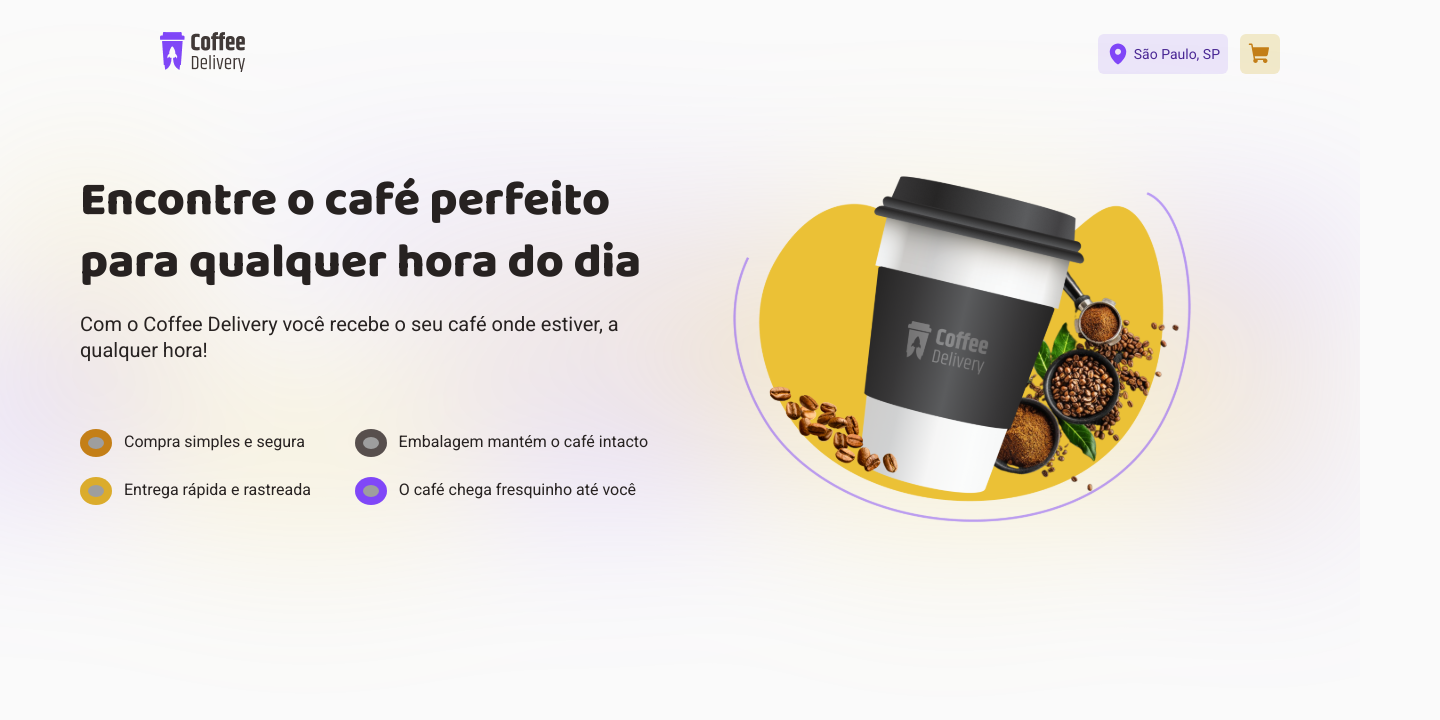
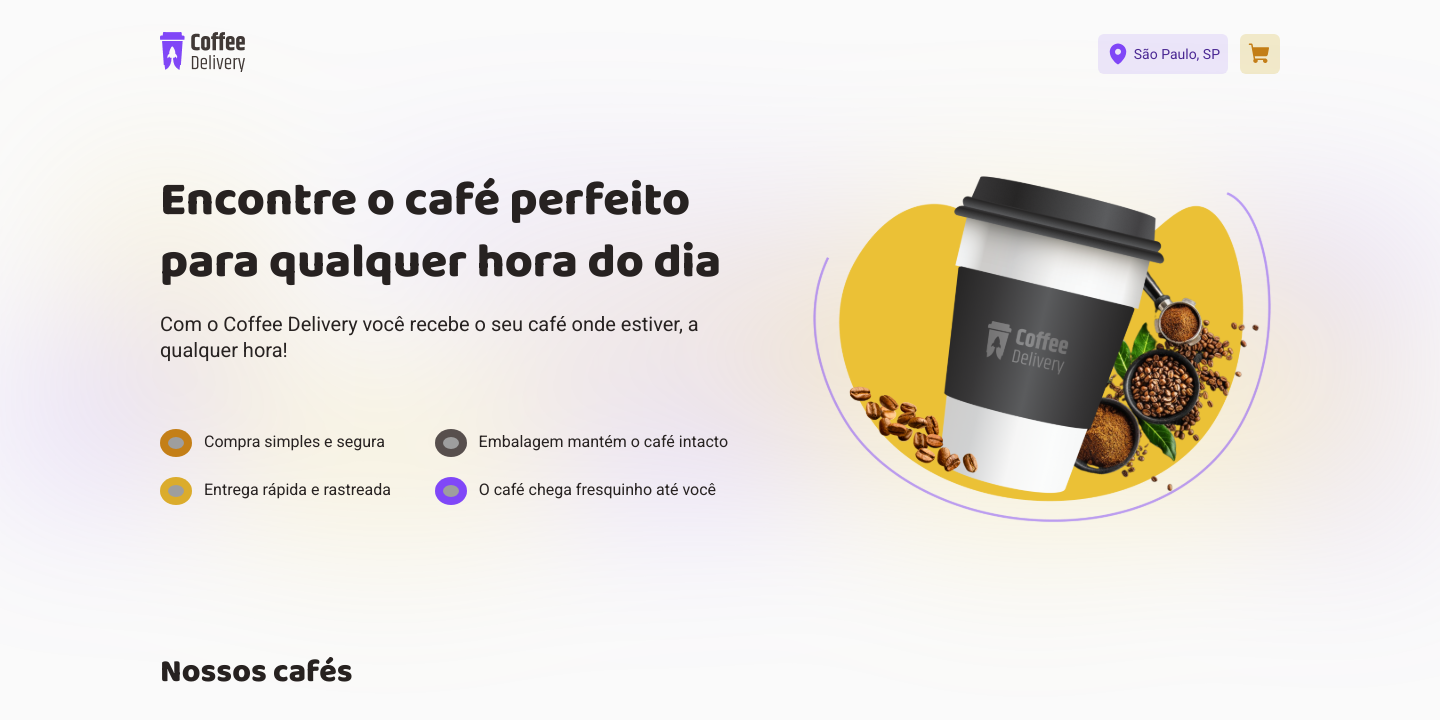
Before and after one commit to hnascx/reactjs-coffeedelivery, a React (Vite) app: page / in a window 1280 px wide. Shown: the top 720 px of the page, 1440 px wide, since content can reach past the window. Built offline with nearby package versions, Linux system fonts and the light colour scheme; grey boxes are pictures that could not be loaded.

Commit message:
(9) Working at Products list at Products component

```diff
--- /dev/null
+++ b/src/pages/Home/Banner/index.tsx
@@ -0,0 +1,75 @@
+import {
+  boxIconBanner,
+  coffeeDeliveryBannerImage,
+  coffeeIconBanner,
+  shoppingCartIconBanner,
+  timerIconBanner,
+} from '../../../assets'
+import {
+  BannerContainerBackground,
+  BannerContainerElements,
+  BannerContainerTexts,
+  BannerContainerTitle,
+  BannerContainerSubtitle,
+  BannerContainerImage,
+} from './styles'
+
+export function Banner() {
+  return (
+    <>
+      <BannerContainerBackground />
+      <BannerContainerElements>
+        <BannerContainerTexts>
+          <BannerContainerTitle>
+            <h1>Encontre o café perfeito para qualquer hora do dia</h1>
+            <p>
+              Com o Coffee Delivery você recebe o seu café onde estiver, a
+              qualquer hora!
+            </p>
+          </BannerContainerTitle>
+          <BannerContainerSubtitle>
+            <div>
+              <img
+                src={shoppingCartIconBanner}
+                width={32}
+                style={{ backgroundColor: `#C47F17` }}
+                alt=""
+              />
+              <span>Compra simples e segura</span>
+            </div>
+            <div>
+              <img
+                src={boxIconBanner}
+                width={32}
+                style={{ backgroundColor: `#574F4D` }}
+                alt=""
+              />
+              <span>Embalagem mantém o café intacto</span>
+            </div>
+            <div>
+              <img
+                src={timerIconBanner}
+                width={32}
+                style={{ backgroundColor: `#DBAC2C` }}
+                alt=""
+              />
+              <span>Entrega rápida e rastreada</span>
+            </div>
+            <div>
+              <img
+                src={coffeeIconBanner}
+                width={32}
+                style={{ backgroundColor: `#8047F8` }}
+                alt=""
+              />
+              <span>O café chega fresquinho até você</span>
+            </div>
+          </BannerContainerSubtitle>
+        </BannerContainerTexts>
+        <BannerContainerImage>
+          <img src={coffeeDeliveryBannerImage} alt="" />
+        </BannerContainerImage>
+      </BannerContainerElements>
+    </>
+  )
+}
--- /dev/null
+++ b/src/pages/Home/Banner/styles.ts
@@ -0,0 +1,94 @@
+import { styled } from 'styled-components'
+import backgroundBanner from '../../../assets/background-banner.svg'
+
+export const BannerContainerBackground = styled.div`
+  position: absolute;
+
+  width: 90rem;
+  height: 34rem;
+
+  background-image: url(${backgroundBanner});
+  filter: blur(80px);
+`
+
+export const BannerContainerElements = styled.div`
+  position: relative;
+  width: 90rem;
+  height: 34rem;
+  padding: 5.875rem 0 6.75rem;
+
+  display: flex;
+  align-items: flex-start;
+  justify-content: center;
+`
+
+export const BannerContainerTexts = styled.main`
+  width: 36.75rem;
+`
+
+export const BannerContainerTitle = styled.section`
+  h1 {
+    font-family: 'Baloo 2', sans-serif;
+    font-size: 3rem;
+    line-height: 1.3;
+    font-weight: 800;
+    margin-bottom: 1rem;
+  }
+
+  p {
+    font-family: 'Roboto', sans-serif;
+    font-size: 1.25rem;
+    line-height: 1.3;
+    font-weight: 400;
+  }
+`
+
+export const BannerContainerSubtitle = styled.section`
+  display: flex;
+  flex-wrap: wrap;
+  justify-content: space-between;
+
+  max-width: 35.5rem;
+
+  padding: 4.125rem 0;
+
+  gap: 1.25rem;
+
+  div {
+    display: flex;
+    align-items: center;
+
+    gap: 0.75rem;
+
+    &:last-child {
+      margin-right: 0.75rem;
+    }
+
+    img {
+      display: flex;
+      align-items: center;
+      justify-content: center;
+
+      padding: 0.5rem;
+
+      border-radius: 50%;
+    }
+
+    span {
+      align-items: center;
+
+      font-family: 'Roboto', sans-serif;
+      font-size: 1rem;
+      line-height: 1.3;
+      font-weight: 400;
+    }
+  }
+`
+
+export const BannerContainerImage = styled.div`
+  width: 33.25rem;
+
+  display: flex;
+  align-items: center;
+  justify-content: flex-end;
+`
--- /dev/null
+++ b/src/pages/Home/Products/index.tsx
@@ -0,0 +1,9 @@
+import { ProductsContainer, ProductsTitle } from './styles'
+
+export function Products() {
+  return (
+    <ProductsContainer>
+      <ProductsTitle>Nossos cafés</ProductsTitle>
+    </ProductsContainer>
+  )
+}
--- /dev/null
+++ b/src/pages/Home/Products/styles.ts
@@ -0,0 +1,14 @@
+import { styled } from 'styled-components'
+
+export const ProductsContainer = styled.div`
+  padding: 0 10rem;
+`
+
+export const ProductsTitle = styled.h2`
+  font-family: 'Baloo 2', sans-serif;
+  font-size: 2rem;
+  font-weight: 800;
+  line-height: 1.3;
+
+  margin: 2rem 0 3.375rem;
+`
--- a/src/pages/Home/index.tsx
+++ b/src/pages/Home/index.tsx
@@ -1,76 +1,12 @@
-import {
-  boxIconBanner,
-  coffeeDeliveryBannerImage,
-  coffeeIconBanner,
-  shoppingCartIconBanner,
-  timerIconBanner,
-} from '../../assets'
-import {
-  BannerContainerBackground,
-  BannerContainer,
-  BannerContainerElements,
-  BannerContainerTexts,
-  BannerContainerTitle,
-  BannerContainerSubtitle,
-  BannerContainerImage,
-} from './styles'
+import { Banner } from './Banner'
+import { Products } from './Products'
+import { HomeContainer } from './styles'
 
 export function Home() {
   return (
-    <BannerContainer>
-      <BannerContainerBackground />
-      <BannerContainerElements>
-        <BannerContainerTexts>
-          <BannerContainerTitle>
-            <h1>Encontre o café perfeito para qualquer hora do dia</h1>
-            <p>
-              Com o Coffee Delivery você recebe o seu café onde estiver, a
-              qualquer hora!
-            </p>
-          </BannerContainerTitle>
-          <BannerContainerSubtitle>
-            <div>
-              <img
-                src={shoppingCartIconBanner}
-                width={32}
-                style={{ backgroundColor: `#C47F17` }}
-                alt=""
-              />
-              <span>Compra simples e segura</span>
-            </div>
-            <div>
-              <img
-                src={boxIconBanner}
-                width={32}
-                style={{ backgroundColor: `#574F4D` }}
-                alt=""
-              />
-              <span>Embalagem mantém o café intacto</span>
-            </div>
-            <div>
-              <img
-                src={timerIconBanner}
-                width={32}
-                style={{ backgroundColor: `#DBAC2C` }}
-                alt=""
-              />
-              <span>Entrega rápida e rastreada</span>
-            </div>
-            <div>
-              <img
-                src={coffeeIconBanner}
-                width={32}
-                style={{ backgroundColor: `#8047F8` }}
-                alt=""
-              />
-              <span>O café chega fresquinho até você</span>
-            </div>
-          </BannerContainerSubtitle>
-        </BannerContainerTexts>
-        <BannerContainerImage>
-          <img src={coffeeDeliveryBannerImage} alt="" />
-        </BannerContainerImage>
-      </BannerContainerElements>
-    </BannerContainer>
+    <HomeContainer>
+      <Banner />
+      <Products />
+    </HomeContainer>
   )
 }
--- a/src/pages/Home/styles.ts
+++ b/src/pages/Home/styles.ts
@@ -1,102 +1,9 @@
 import { styled } from 'styled-components'
-import backgroundBanner from '../../assets/background-banner.svg'
 
-export const BannerContainer = styled.section`
-  display: flex;
-  align-items: center;
+export const HomeContainer = styled.div`
+  flex: 1;
+  align-items: flex-start;
   justify-content: center;
 
   max-width: 90rem;
 `
-
-export const BannerContainerBackground = styled.div`
-  position: absolute;
-
-  width: 90rem;
-  height: 34rem;
-
-  background-image: url(${backgroundBanner});
-  filter: blur(80px);
-`
-
-export const BannerContainerElements = styled.div`
-  position: relative;
-  width: 70rem;
-  height: 34rem;
-  padding: 5.875rem 0 6.75rem;
-
-  display: flex;
-  align-items: flex-start;
-  justify-content: flex-start;
-`
-
-export const BannerContainerTexts = styled.main`
-  width: 36.75rem;
-`
-
-export const BannerContainerTitle = styled.section`
-  h1 {
-    font-family: 'Baloo 2', sans-serif;
-    font-size: 3rem;
-    line-height: 1.3;
-    font-weight: 800;
-    margin-bottom: 1rem;
-  }
-
-  p {
-    font-family: 'Roboto', sans-serif;
-    font-size: 1.25rem;
-    line-height: 1.3;
-    font-weight: 400;
-  }
-`
-
-export const BannerContainerSubtitle = styled.section`
-  display: flex;
-  flex-wrap: wrap;
-  justify-content: space-between;
-
-  max-width: 35.5rem;
-
-  padding: 4.125rem 0;
-
-  gap: 1.25rem;
-
-  div {
-    display: flex;
-    align-items: center;
-
-    gap: 0.75rem;
-
-    &:last-child {
-      margin-right: 0.75rem;
-    }
-
-    img {
-      display: flex;
-      align-items: center;
-      justify-content: center;
-
-      padding: 0.5rem;
-
-      border-radius: 50%;
-    }
-
-    span {
-      align-items: center;
-
-      font-family: 'Roboto', sans-serif;
-      font-size: 1rem;
-      line-height: 1.3;
-      font-weight: 400;
-    }
-  }
-`
-
-export const BannerContainerImage = styled.div`
-  width: 33.25rem;
-
-  display: flex;
-  align-items: flex-end;
-  justify-content: flex-end;
-`
```
